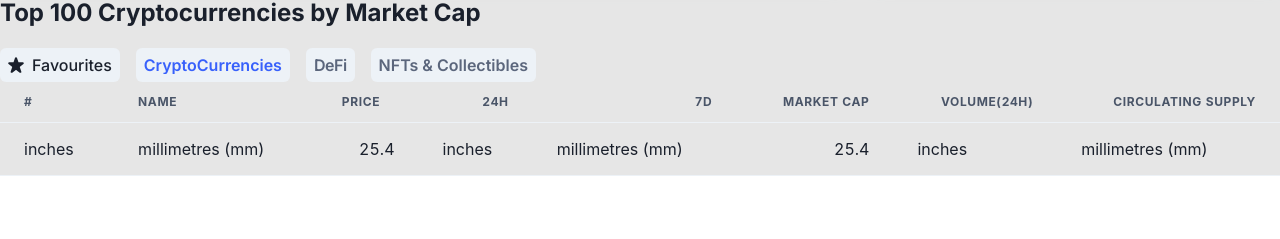
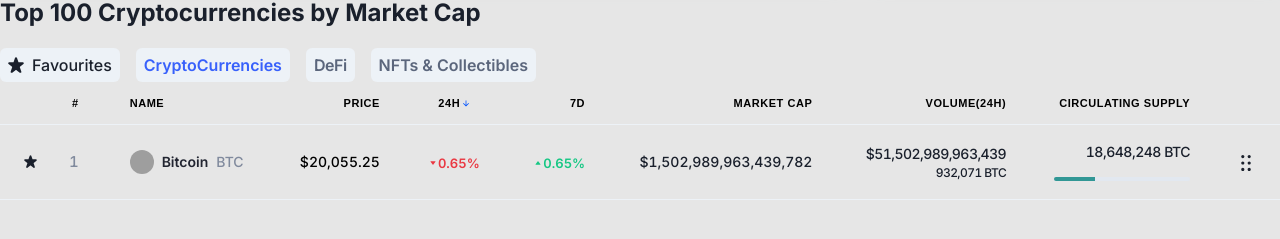
Before and after one commit to devdeadviz/crypto-frontend, a React (Create React App) app: page / in a window 1280 px wide. Shown: the part 245-484 px from the top of the page. Built offline with nearby package versions, Linux system fonts and the light colour scheme; grey boxes are pictures that could not be loaded.

Commit message:
feat: add table row stucture

```diff
--- /dev/null
+++ b/src/App.css
@@ -0,0 +1,4 @@
+body {
+  font-family: 'Inter', Arial;
+  color: #000000
+}
--- a/src/App.js
+++ b/src/App.js
@@ -1,4 +1,5 @@
 import React from 'react';
+import './App.css';
 import { ChakraProvider, Box, theme } from '@chakra-ui/react';
 import { Navbar } from './components';
 import { Crypto } from './pages';
--- a/src/pages/Crypto.jsx
+++ b/src/pages/Crypto.jsx
@@ -1,4 +1,10 @@
-import { StarIcon } from '@chakra-ui/icons';
+import {
+  ArrowDownIcon,
+  DragHandleIcon,
+  StarIcon,
+  TriangleDownIcon,
+  TriangleUpIcon,
+} from '@chakra-ui/icons';
 import {
   Box,
   Heading,
@@ -13,6 +19,11 @@
   Th,
   Td,
   TableContainer,
+  Avatar,
+  Slider,
+  SliderTrack,
+  SliderFilledTrack,
+  Flex,
 } from '@chakra-ui/react';
 import { Card } from '../components';
 
@@ -38,7 +49,7 @@
     },
   ];
   return (
-    <Box pt="35px">
+    <Box pt="35px" height="100vh">
       <HStack spacing="24px">
         {cardData.map(data => (
           <Card key={data.id} data={data} />
@@ -98,29 +109,239 @@
         </Tag>
       </HStack>
       <TableContainer>
-        <Table variant="simple">
+        <Table variant="simple" height="80px">
           <Thead>
             <Tr>
-              <Th>#</Th>
-              <Th>NAME</Th>
-              <Th>PRICE</Th>
-              <Th isNumeric>24H</Th>
-              <Th isNumeric>7D</Th>
-              <Th isNumeric>MARKET CAP</Th>
-              <Th isNumeric>VOLUME(24H)</Th>
-              <Th isNumeric>CIRCULATING SUPPLY</Th>
+              <Th
+                fontFamily="Arial"
+                fontStyle="normal"
+                fontWeight="700"
+                fontSize="11px"
+                lineHeight="18px"
+                color="#000000"
+                pl="4.5rem"
+              >
+                #
+              </Th>
+              <Th
+                fontFamily="Arial"
+                fontStyle="normal"
+                fontWeight="700"
+                fontSize="11px"
+                lineHeight="18px"
+                color="#000000"
+              >
+                NAME
+              </Th>
+              <Th
+                fontFamily="Arial"
+                fontStyle="normal"
+                fontWeight="700"
+                fontSize="11px"
+                lineHeight="18px"
+                color="#000000"
+                textAlign="end"
+              >
+                PRICE
+              </Th>
+              <Th textAlign="center">
+                <Box
+                  as="span"
+                  fontFamily="Arial"
+                  isNumeric
+                  fontStyle="normal"
+                  fontWeight="700"
+                  fontSize="11px"
+                  lineHeight="18px"
+                  textAlign="center"
+                  color="#000000"
+                >
+                  24H
+                </Box>
+                <ArrowDownIcon color="#0052FE" width="12px" height="9px" />
+              </Th>
+              <Th
+                isNumeric
+                fontFamily="Arial"
+                fontStyle="normal"
+                fontWeight="700"
+                fontSize="11px"
+                lineHeight="18px"
+                color="#000000"
+              >
+                7D
+              </Th>
+              <Th
+                isNumeric
+                fontFamily="Arial"
+                fontStyle="normal"
+                fontWeight="700"
+                fontSize="11px"
+                lineHeight="18px"
+                color="#000000"
+              >
+                MARKET CAP
+              </Th>
+              <Th
+                isNumeric
+                fontFamily="Arial"
+                fontStyle="normal"
+                fontWeight="700"
+                fontSize="11px"
+                lineHeight="18px"
+                color="#000000"
+              >
+                VOLUME(24H)
+              </Th>
+              <Th
+                isNumeric
+                fontFamily="Arial"
+                fontStyle="normal"
+                fontWeight="700"
+                fontSize="11px"
+                lineHeight="18px"
+                color="#000000"
+              >
+                CIRCULATING SUPPLY
+              </Th>
+              <Th></Th>
             </Tr>
           </Thead>
           <Tbody>
             <Tr>
-              <Td>inches</Td>
-              <Td>millimetres (mm)</Td>
-              <Td isNumeric>25.4</Td>
-              <Td>inches</Td>
-              <Td>millimetres (mm)</Td>
-              <Td isNumeric>25.4</Td>
-              <Td>inches</Td>
-              <Td>millimetres (mm)</Td>
+              <Td>
+                <Flex alignItems="center">
+                  <StarIcon height="13px" width="13px" mr="2rem" />
+                  <Box
+                    as="span"
+                    fontFamily="Inter"
+                    fontStyle="normal"
+                    fontWeight="500"
+                    fontSize="15px"
+                    lineHeight="21px"
+                    color="#808A9D"
+                  >
+                    1
+                  </Box>
+                </Flex>
+              </Td>
+              <Td>
+                <Avatar
+                  size="xs"
+                  name="Dan Abrahmov"
+                  src="https://bit.ly/dan-abramov"
+                />
+                <Box
+                  as="span"
+                  width="max-content"
+                  fontFamily="Inter"
+                  fontStyle="normal"
+                  fontWeight="600"
+                  fontSize="14px"
+                  lineHeight="24px"
+                  color="#222531"
+                  mx={2}
+                >
+                  Bitcoin
+                </Box>
+                <Box
+                  as="span"
+                  width="max-content"
+                  fontFamily="Inter"
+                  fontStyle="normal"
+                  fontWeight="500"
+                  fontSize="14px"
+                  lineHeight="24px"
+                  color="#808A9D"
+                >
+                  BTC
+                </Box>
+              </Td>
+              <Td
+                isNumeric
+                fontFamily="Inter"
+                fontStyle="normal"
+                fontWeight="500"
+                fontSize="14px"
+                lineHeight="22px"
+                color="#000000"
+              >
+                $20,055.25
+              </Td>
+              <Td color="#EA3943">
+                <TriangleDownIcon width="10px" height="6px" />
+                <Box
+                  as="span"
+                  fontFamily="Inter"
+                  fontStyle="normal"
+                  fontWeight="600"
+                  fontSize="13px"
+                  lineHeight="16px"
+                >
+                  0.65%
+                </Box>
+              </Td>
+              <Td color="#16C784" textAlign="end">
+                <TriangleUpIcon width="10px" height="6px" />
+                <Box
+                  as="span"
+                  fontFamily="Inter"
+                  fontStyle="normal"
+                  fontWeight="600"
+                  fontSize="13px"
+                  lineHeight="16px"
+                >
+                  0.65%
+                </Box>
+              </Td>
+              <Td
+                isNumeric
+                fontFamily="Inter"
+                fontStyle="normal"
+                fontWeight="500"
+                fontSize="14px"
+                lineHeight="22px"
+              >
+                $1,502,989,963,439,782
+              </Td>
+              <Td
+                isNumeric
+                fontFamily="Inter"
+                fontStyle="normal"
+                fontWeight="500"
+                letterSpacing="-0.035em"
+              >
+                <Box fontSize="14px" lineHeight="22px">
+                  $51,502,989,963,439
+                </Box>
+                <Box fontSize="12px" lineHeight="15px">
+                  932,071 BTC
+                </Box>
+              </Td>
+              <Td textAlign="end">
+                <Box
+                  fontSize="14px"
+                  lineHeight="22px"
+                  fontFamily="Inter"
+                  fontStyle="normal"
+                  fontWeight="500"
+                  letterSpacing="-0.035em"
+                >
+                  18,648,248 BTC
+                </Box>
+                <Slider
+                  aria-label="slider-ex-1"
+                  colorScheme="teal"
+                  defaultValue={30}
+                >
+                  <SliderTrack>
+                    <SliderFilledTrack />
+                  </SliderTrack>
+                </Slider>
+              </Td>
+              <Td>
+                <DragHandleIcon />
+              </Td>
             </Tr>
           </Tbody>
         </Table>
```
